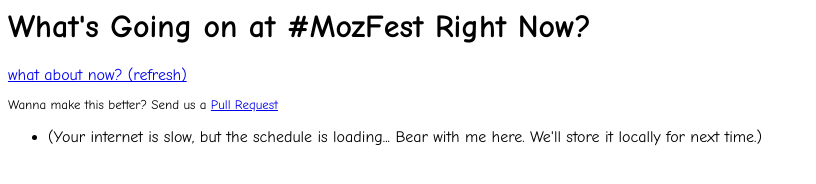
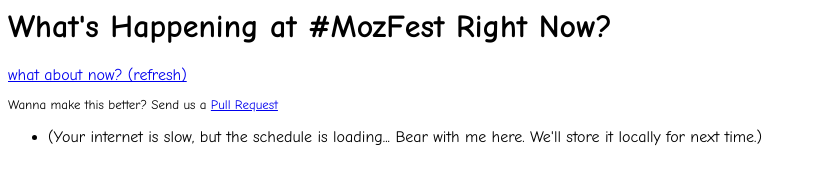
Before and after one commit to tomwills/mozfestnow, a plain HTML site: page index.html in a window 1280 px wide. Shown: the whole page, without its empty margins (0-816 px from the left). Drawn offline with Linux system fonts and the light colour scheme.

Commit message:
happening sted going on

```diff
--- a/index.html
+++ b/index.html
@@ -11,7 +11,7 @@
   </style>
 </head>
 <body>
-<h1>What's Going on at #MozFest Right Now?</h1>
+<h1>What's Happening at #MozFest Right Now?</h1>
 <a href="#" id="rerender">what about now? (refresh)</a>
 <p style="font-size: small;">Wanna make this better? Send us a <a href="https://github.com/jeremybmerrill/mozfestnow">Pull Request</a> </p>
 <ul id="now">
@@ -48,7 +48,6 @@
       }
     }
     window.data = null;
-    $('#rerender').on('click', function(){ window.render(); window.getSked(); });
     window.getSked = function(){
       $.ajax({
         dataType: "jsonp",
@@ -64,6 +63,8 @@
         }
       });
     }
+
+    $('#rerender').on('click', function(){ window.render(); window.getSked(); });
 
     $(function(){
       // if(! localStorage.)
```
